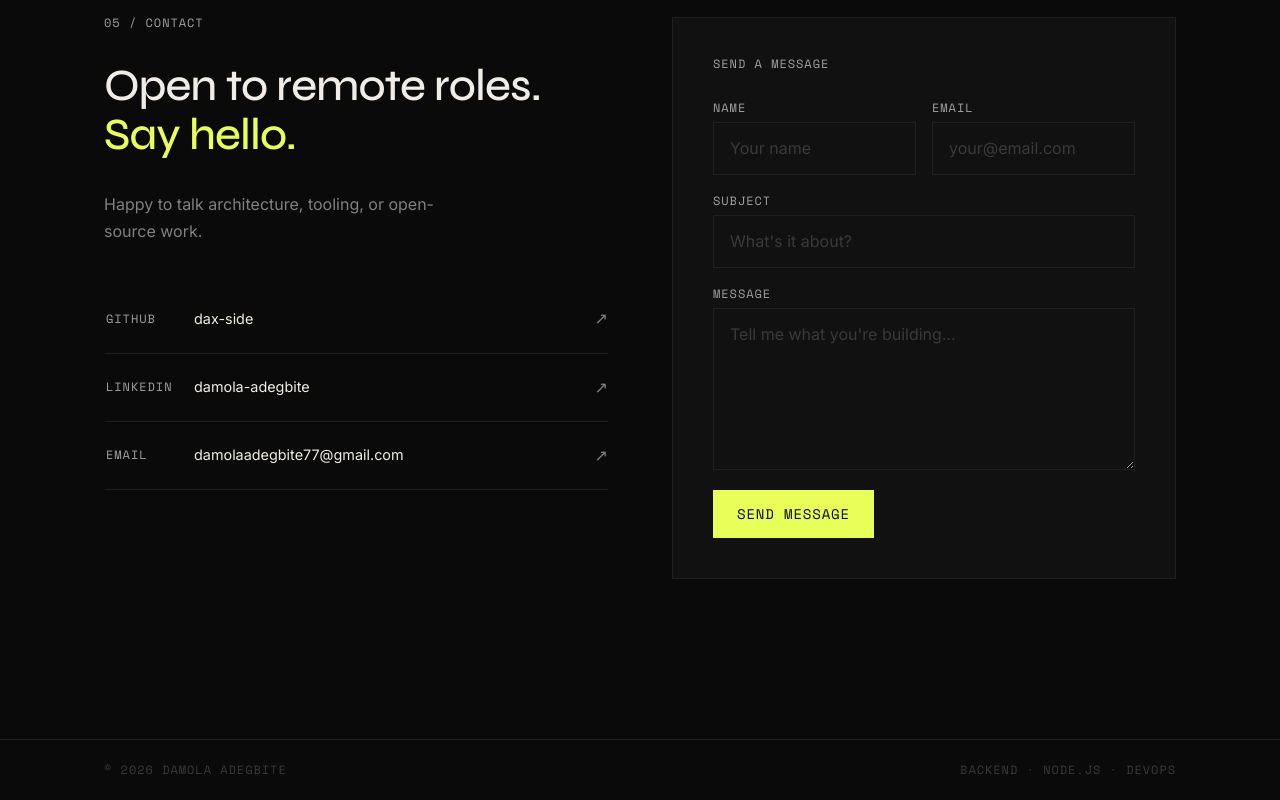
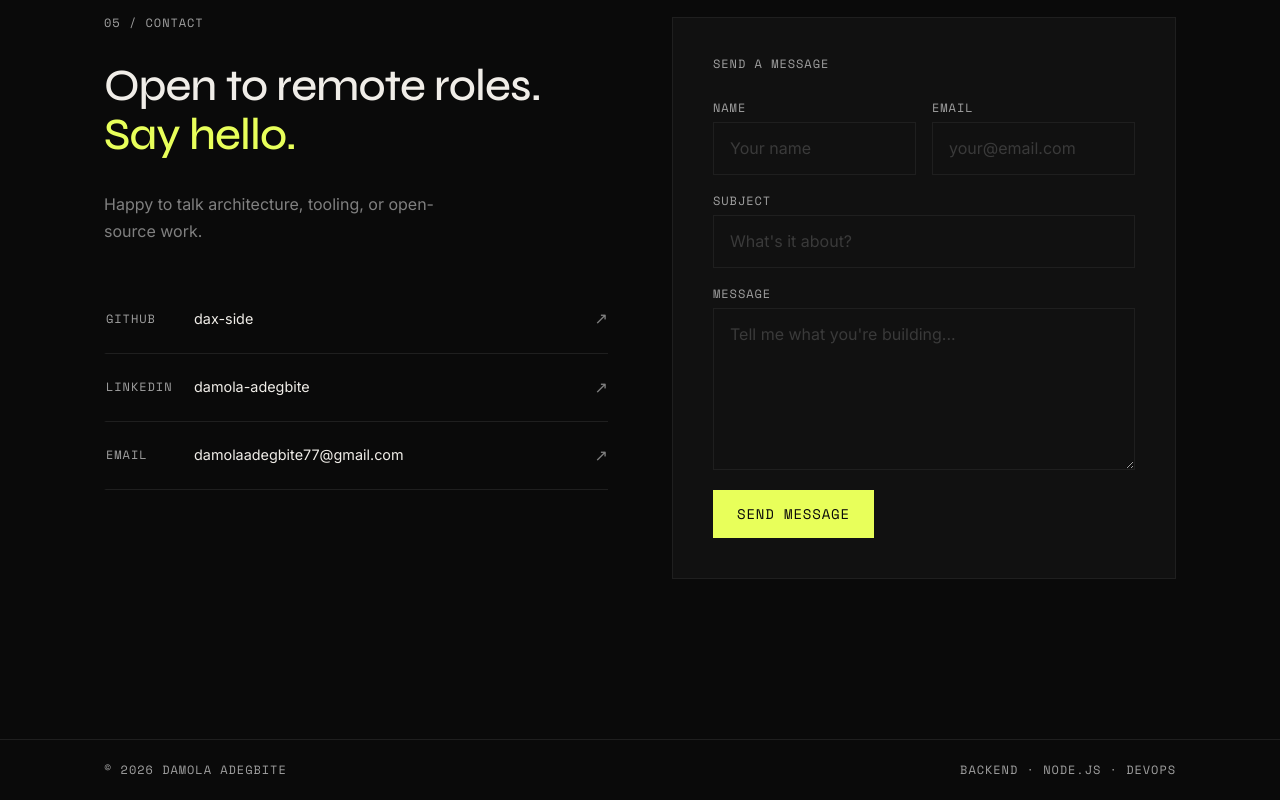
Before and after one commit to dax-side/portfolio, a React (Vite) app: page / in a window 1280 px wide. Shown: the part 5187-5987 px from the top of the page. Built offline with nearby package versions, Linux system fonts and the light colour scheme.

Commit message:
fix: update footer text color for improved visibility

```diff
--- a/src/App.jsx
+++ b/src/App.jsx
@@ -41,6 +41,6 @@ const styles = {
     justifyContent: 'space-between',
     alignItems: 'center',
   },
-  footerLeft:  { color: '#3A3A3A' },
-  footerRight: { color: '#3A3A3A' },
+  footerLeft:  { color: '#A0A0A0' },
+  footerRight: { color: '#A0A0A0' },
 }
```
